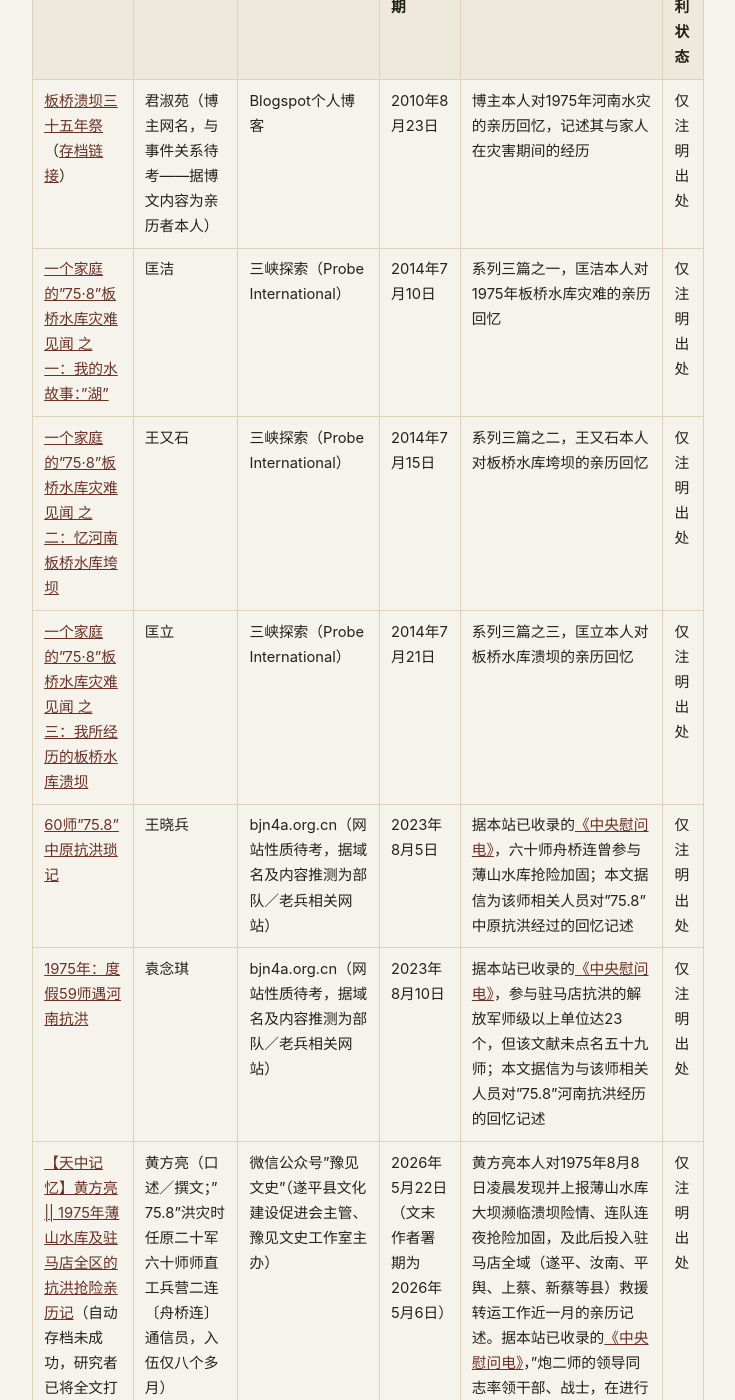
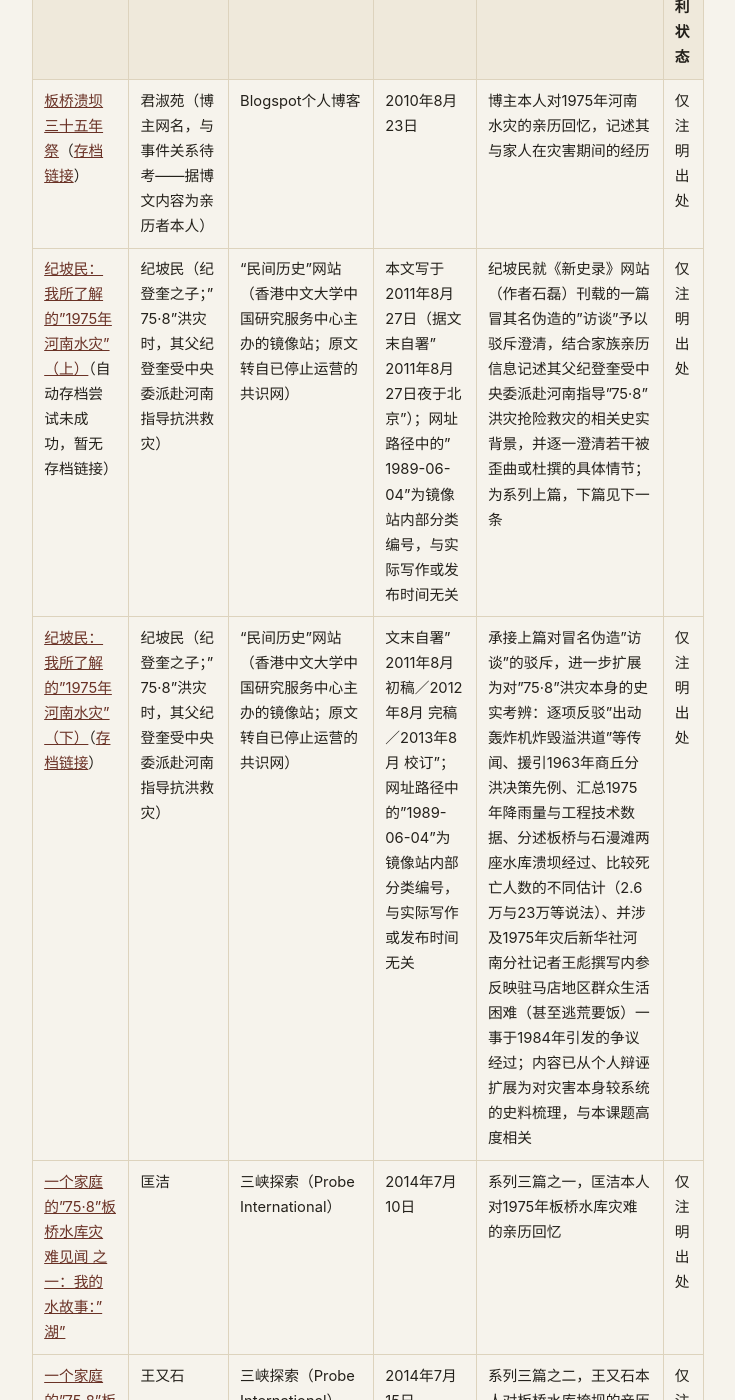
Before and after one commit to Banqiao758/Banqiao758.github.io, a Jekyll site: the page built from memoirs/online.md, in a window 1280 px wide and 1400 px high, scrolled down 539 px. Shown: the whole window, without its empty margins (272-1007 px from the left). Built offline with Jekyll 4.4.1, drawn with Linux system fonts in a browser that asks for light colours.

Commit message:
Add Ji Bomin's two-part rebuttal/account of the 1975 Henan flood
Ji Bomin (son of Ji Dengkui, who was dispatched by the central
government to direct the flood relief effort) wrote these pieces to
refute a fabricated interview attributed to him. Part 2 expands into a
substantive historical accounting: the bombed-spillway rumor, the 1963
Shangqiu flood-diversion precedent, 1975 rainfall/engineering data,
the Banqiao and Shimantan collapses, competing casualty estimates, and
the 1984 controversy over Xinhua reporter Wang Biao's internal report.

Co-Authored-By: Claude Sonnet 5 <noreply@anthropic.com>

```diff
--- a/memoirs/online.md
+++ b/memoirs/online.md
@@ -19,6 +19,8 @@ description: 发布于网络的回忆文章目录，附原始链接及存档链
 | 标题 | 作者 | 平台 | 发布日期 | 内容提要 | 权利状态 |
 |---|---|---|---|---|---|
 | <a href="https://junshuyuan.blogspot.com/2010/08/blog-post.html">板桥溃坝三十五年祭</a>（<a href="http://web.archive.org/web/20260905163111/https://junshuyuan.blogspot.com/2010/08/blog-post.html">存档链接</a>） | 君淑苑（博主网名，与事件关系待考——据博文内容为亲历者本人） | Blogspot个人博客 | 2010年8月23日 | 博主本人对1975年河南水灾的亲历回忆，记述其与家人在灾害期间的经历 | 仅注明出处 |
+| <a href="https://nodebe4.github.io/mjlsh/1989-06-04/%E7%BA%AA%E5%9D%A1%E6%B0%91-%E6%88%91%E6%89%80%E4%BA%86%E8%A7%A3%E7%9A%84-1975%E5%B9%B4%E6%B2%B3%E5%8D%97%E6%B0%B4%E7%81%BE-%E4%B8%8A/">纪坡民：我所了解的"1975年河南水灾"（上）</a>（自动存档尝试未成功，暂无存档链接） | 纪坡民（纪登奎之子；"75·8"洪灾时，其父纪登奎受中央委派赴河南指导抗洪救灾） | "民间历史"网站（香港中文大学中国研究服务中心主办的镜像站；原文转自已停止运营的共识网） | 本文写于2011年8月27日（据文末自署"2011年8月27日夜于北京"）；网址路径中的"1989-06-04"为镜像站内部分类编号，与实际写作或发布时间无关 | 纪坡民就《新史录》网站（作者石磊）刊载的一篇冒其名伪造的"访谈"予以驳斥澄清，结合家族亲历信息记述其父纪登奎受中央委派赴河南指导"75·8"洪灾抢险救灾的相关史实背景，并逐一澄清若干被歪曲或杜撰的具体情节；为系列上篇，下篇见下一条 | 仅注明出处 |
+| <a href="https://nodebe4.github.io/mjlsh/1989-06-04/%E7%BA%AA%E5%9D%A1%E6%B0%91-%E6%88%91%E6%89%80%E4%BA%86%E8%A7%A3%E7%9A%84-1975%E5%B9%B4%E6%B2%B3%E5%8D%97%E6%B0%B4%E7%81%BE-%E4%B8%8B/">纪坡民：我所了解的"1975年河南水灾"（下）</a>（<a href="http://web.archive.org/web/20201014225855/https://nodebe4.github.io/mjlsh/1989-06-04/%e7%ba%aa%e5%9d%a1%e6%b0%91-%e6%88%91%e6%89%80%e4%ba%86%e8%a7%a3%e7%9a%84-1975%e5%b9%b4%e6%b2%b3%e5%8d%97%e6%b0%b4%e7%81%be-%e4%b8%8b/">存档链接</a>） | 纪坡民（纪登奎之子；"75·8"洪灾时，其父纪登奎受中央委派赴河南指导抗洪救灾） | "民间历史"网站（香港中文大学中国研究服务中心主办的镜像站；原文转自已停止运营的共识网） | 文末自署"2011年8月 初稿／2012年8月 完稿／2013年8月 校订"；网址路径中的"1989-06-04"为镜像站内部分类编号，与实际写作或发布时间无关 | 承接上篇对冒名伪造"访谈"的驳斥，进一步扩展为对"75·8"洪灾本身的史实考辨：逐项反驳"出动轰炸机炸毁溢洪道"等传闻、援引1963年商丘分洪决策先例、汇总1975年降雨量与工程技术数据、分述板桥与石漫滩两座水库溃坝经过、比较死亡人数的不同估计（2.6万与23万等说法）、并涉及1975年灾后新华社河南分社记者王彪撰写内参反映驻马店地区群众生活困难（甚至逃荒要饭）一事于1984年引发的争议经过；内容已从个人辩诬扩展为对灾害本身较系统的史料梳理，与本课题高度相关 | 仅注明出处 |
 | <a href="https://www.sanxiatansuo.com/index.html?index=view&vid=794">一个家庭的"75·8"板桥水库灾难见闻 之一：我的水故事："湖"</a> | 匡洁 | 三峡探索（Probe International） | 2014年7月10日 | 系列三篇之一，匡洁本人对1975年板桥水库灾难的亲历回忆 | 仅注明出处 |
 | <a href="https://www.sanxiatansuo.com/index.html?index=view&vid=803">一个家庭的"75·8"板桥水库灾难见闻 之二：忆河南板桥水库垮坝</a> | 王又石 | 三峡探索（Probe International） | 2014年7月15日 | 系列三篇之二，王又石本人对板桥水库垮坝的亲历回忆 | 仅注明出处 |
 | <a href="https://www.sanxiatansuo.com/index.html?index=view&vid=812">一个家庭的"75·8"板桥水库灾难见闻 之三：我所经历的板桥水库溃坝</a> | 匡立 | 三峡探索（Probe International） | 2014年7月21日 | 系列三篇之三，匡立本人对板桥水库溃坝的亲历回忆 | 仅注明出处 |
```
